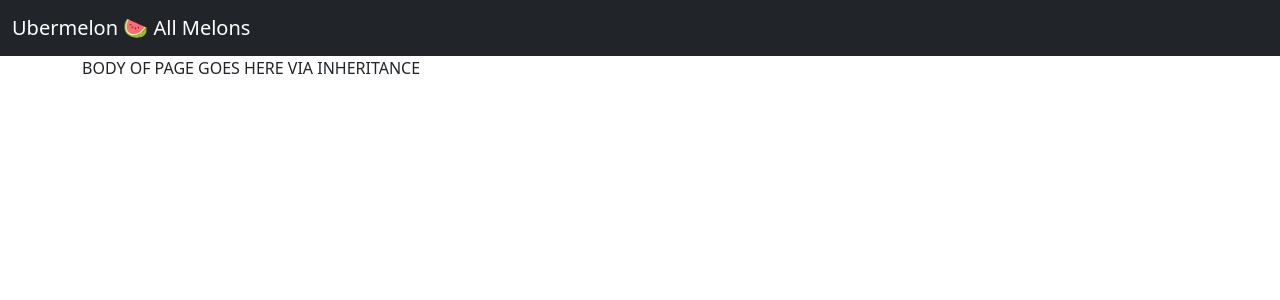
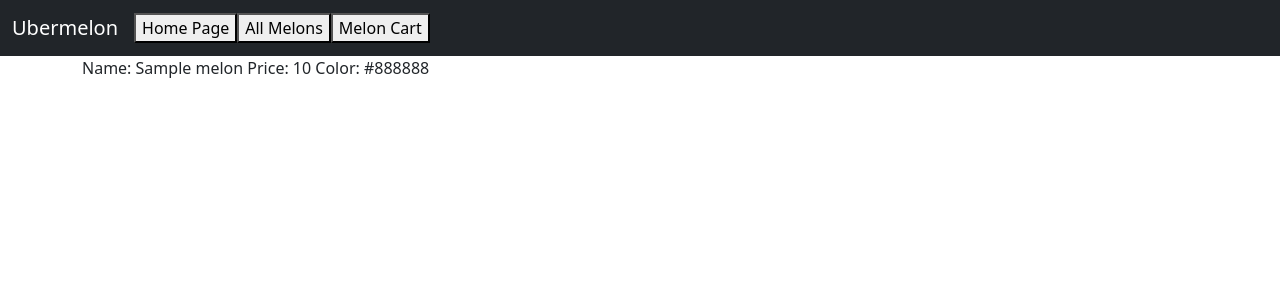
Before and after one commit to derrickfurtado/python-specs, a Flask app: template 3week/templates/melons.html in a window 1280 px wide. Shown: the top 300 px of the page. Run offline with Flask 2, Linux system fonts and the light colour scheme; the template is opened without the code that fills it: most values are stand-ins (such as "Sample title", 1, 10 or a date in 2020).

Commit message:
starting over

```diff
--- a/3week/melons.py
+++ b/3week/melons.py
@@ -24,6 +24,7 @@ class Melon():
         return f"${self.price:.2f}"
 
 
+
 def import_melon_db(source):
     with open(source, "r") as csvfile:
         reader = csv.DictReader(csvfile)
@@ -42,8 +43,8 @@ def import_melon_db(source):
 def melon_lookup(melon_id):
     return melon_dict[melon_id]
 
-def get_melon_list(dic):
-    return list(dic.values())
+def get_melon_list(melon_dict):
+    return list(melon_dict.values())
 
 
 
--- a/3week/server.py
+++ b/3week/server.py
@@ -1,5 +1,6 @@
 from flask import Flask, render_template, redirect, flash, request
-import jinja2
+import jinja2, pdb
+from melons import melon_dict, get_melon_list
 
 app = Flask(__name__)
 app.jinja_env.undefined = jinja2.StrictUndefined        # for debugging
@@ -9,14 +10,16 @@ app.jinja_env.undefined = jinja2.StrictUndefined        # for debugging
 
 @app.route("/")
 def homepage():
-    return render_template("base.html")
+    return render_template("index.html")
 
 
 
 @app.route("/melons")
-def show_all_melons():
+def show_all_melons(melon_dict):
+    all_melons = get_melon_list(melon_dict)
+    pdb.set_trace()
+    return render_template("melons.html", all_melons = all_melons)
 
-    return render_template("melons.html")
 
 
 
--- a/3week/templates/base.html
+++ b/3week/templates/base.html
@@ -9,12 +9,17 @@
     <nav class="navbar navbar-dark bg-dark navbar-expand-lg">
         <div class="container-fluid">
             <a class="navbar-brand" href="#">Ubermelon</a>
+            <a href="{{ url_for('homepage') }}"><button>Home Page</button></a>                      <!-- Delete later -->
+            <a href="{{ url_for('show_all_melons') }}"><button>All Melons</button></a>              <!-- Delete later -->
+            <a href="{{ url_for('show_cart') }}"><button>Melon Cart</button></a>                    <!-- Delete later -->
             <div class="collapse navbar-collapse">
                 <div class="navbar-nav">
                 </div>
             </div>
         </div>
     </nav>
+    {% block navbar %}
+    {% endblock %}
 
   <div class="container">
 
--- a/3week/templates/melons.html
+++ b/3week/templates/melons.html
@@ -6,21 +6,25 @@
 </head>
 
 <body>
-    <nav class="navbar navbar-dark bg-dark navbar-expand-lg">
-        <div class="container-fluid">
-            <a class="navbar-brand" href="#">Ubermelon 🍉 All Melons</a>
-            <div class="collapse navbar-collapse">
-                <div class="navbar-nav">
-                </div>
-            </div>
-        </div>
-    </nav>
+
+    {% extends "base.html" %}
+    {% block navbar %}
+
+    {% endblock %}
 
   <div class="container">
 
     <!-- This is where the main content goes. -->
     {% block body %}
-        BODY OF PAGE GOES HERE VIA INHERITANCE
+
+    {% for melon in all_melons %}
+
+    Name: {{ melon["name"]}}
+    Price: {{ melon["price"]}}
+    Color: {{ melon["color"]}}
+
+    {% endfor %}
+
     {% endblock %}
 
   </div>
```
Also changed, not shown: 3week/templates/index.html (added, +24 -0 lines), 3week/templates/single_melon.html (+4 -9 lines).
